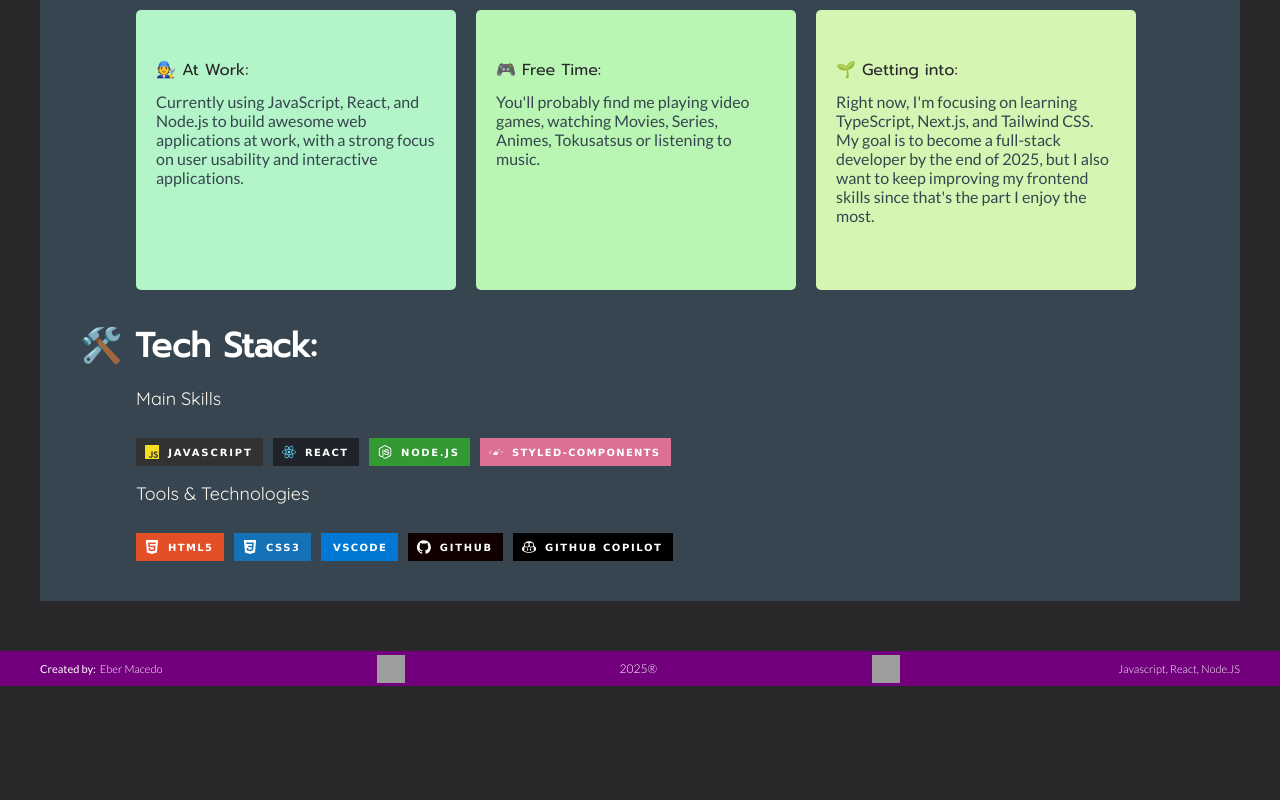
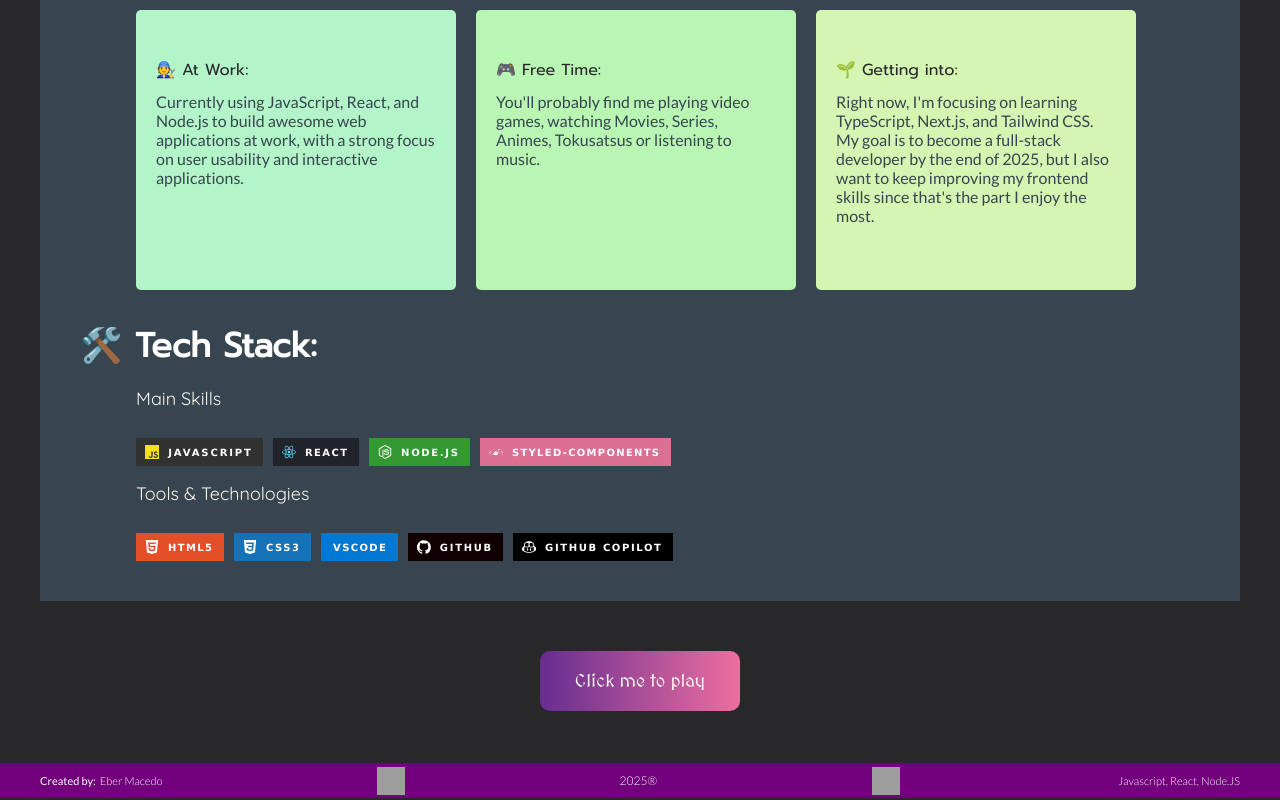
Before and after one commit to ebertm777/epic-profile-site, a Next.js app: page / in a window 1280 px wide. Shown: the part 1073-1873 px from the top of the page. Before the commit the page ends 1761 px from the top, so only its background shows below. Built offline with nearby package versions, Linux system fonts and the light colour scheme; grey boxes are pictures that could not be loaded.

Commit message:
added dungeon crawler project to a iframe inside profile site

```diff
--- /dev/null
+++ b/app/Components/RPG/RPG.jsx
@@ -0,0 +1,25 @@
+"use client";
+import { useState } from "react";
+import * as S from "./styles";
+
+export default function Rpg() {
+    const [open, setOpen] = useState(false);
+    const handleToggle = () => {
+      setOpen((prev) => !prev);
+    };
+
+    return (
+      <>
+        <S.ShowRpgModel onClick={handleToggle}>Click me to play</S.ShowRpgModel>
+        <S.Container $isActive={open}>
+          <iframe
+            src="https://dungeon-crawler-cards.vercel.app/"
+            title="Flourish Story"
+            width="100%"
+            height="100%"
+            allowFullScreen
+          ></iframe>
+        </S.Container>
+      </>
+    );
+  }
--- /dev/null
+++ b/app/Components/RPG/styles.js
@@ -0,0 +1,39 @@
+import styled from "styled-components";
+
+export const ShowRpgModel = styled.div`
+  display: flex;
+  justify-content: center;
+  align-items: center;
+  font-size: 18px;
+  color: #f9f6ee;
+  margin-bottom: 12px;
+  cursor: pointer;
+  padding: 10px 20px;
+  border-radius: 10px;
+  width: 160px;
+  height: 40px;
+  background: linear-gradient(90deg, #662d91 0%, #ed6ea0 100%);
+  font-family: "MedievalSharp";
+`;
+
+export const Container = styled.div.attrs((props) => ({}))`
+  display: flex;
+  flex-direction: column;
+  justify-content: center;
+  max-width: 1300px;
+  width: 100%;
+  height: ${(props) => (props.$isActive ? "600px" : "0px")};
+  margin-bottom: 28px;
+  transition: height 0.8s ease-in-out;
+  margin-top: 12px;
+
+  &:hover {
+    outline: 4px solid #662d91;
+  }
+
+  iframe {
+    border: none;
+    border-bottom-left-radius: 10px;
+    border-bottom-right-radius: 10px;
+  }
+`;
--- a/app/Constants/FontFaces.js
+++ b/app/Constants/FontFaces.js
@@ -72,4 +72,12 @@ export default css`
     font-display: swap;
     src: url("/Fonts/Prompt-Thin.ttf") format("truetype");
   }
+
+   // Medieval Sharp
+   @font-face {
+    font-family: "MedievalSharp";
+    font-weight: 400;
+    font-display: swap;
+    src: url("/Fonts/MedievalSharp-Regular.ttf") format("truetype");
+  }
 `;
--- a/app/Constants/GlobalStyle.js
+++ b/app/Constants/GlobalStyle.js
@@ -15,4 +15,32 @@ ${'' /*
     vertical-align: baseline;
   } */}
 
+
+body {
+  --sb-track-color: #000000;
+  --sb-thumb-color: #662d91;
+  --sb-size: 9px;
+}
+
+body::-webkit-scrollbar {
+  width: var(--sb-size)
+}
+
+body::-webkit-scrollbar-track {
+  background: var(--sb-track-color);
+  border-radius: 1px;
+}
+
+body::-webkit-scrollbar-thumb {
+  background: var(--sb-thumb-color);
+  border-radius: 1px;
+  border: 1px solid #28282b;
+}
+
+@supports not selector(::-webkit-scrollbar) {
+  body {
+    scrollbar-color: var(--sb-thumb-color)
+                     var(--sb-track-color);
+  }
+}
 `;
--- a/app/Constants/SiteData.js
+++ b/app/Constants/SiteData.js
@@ -1,6 +1,6 @@
 export const menuData = [
   // { href: "#", name: "Contact" },
-  { href: "#", name: "Projects" },
+  { href: "#", name: "Projects(👷🚧)" },
   { href: "https://www.linkedin.com/in/ebermacedo/", name: "Linkedin" },
   { href: "https://github.com/ebertm777", name: "Github" },
 ];
--- a/app/Main/Main.jsx
+++ b/app/Main/Main.jsx
@@ -3,6 +3,7 @@ import * as S from "./styles";
 import GlobalStyle from "./../Constants/GlobalStyle.js";
 import Bio from "../Components/Bio/Bio";
 import Stack from "../Components/Stack/Stack";
+import Rpg from "../Components/RPG/RPG";
 
 export default function Main() {
   return (
@@ -11,6 +12,7 @@ export default function Main() {
       <S.PersonalContainer>
         <Bio />
         <Stack />
+        <Rpg />
       </S.PersonalContainer>
     </S.Container>
   );
--- a/app/Main/styles.js
+++ b/app/Main/styles.js
@@ -4,7 +4,10 @@ export const Container = styled.div`
   display: flex;
   flex-direction: column;
   padding: 0px 5em 0px 5em;
-  /* padding: calc(20px + 1.5625vw); */
+
+  --sb-track-color: #000000;
+  --sb-thumb-color: #662d91;
+  --sb-size: 9px;
 
   @media (max-width: 600px) {
     padding: 0px 3em 0px 3em;
--- a/package.json
+++ b/package.json
@@ -9,7 +9,7 @@
     "lint": "next lint"
   },
   "dependencies": {
-    "next": "15.1.7",
+    "next": "^15.3.1",
     "react": "^19.0.0",
     "react-dom": "^19.0.0",
     "styled-components": "^6.1.15"
```
Also changed, not shown: public/Fonts/MedievalSharp-Regular.ttf (added), 1 other file (tests, documents, lock files or other folders).
